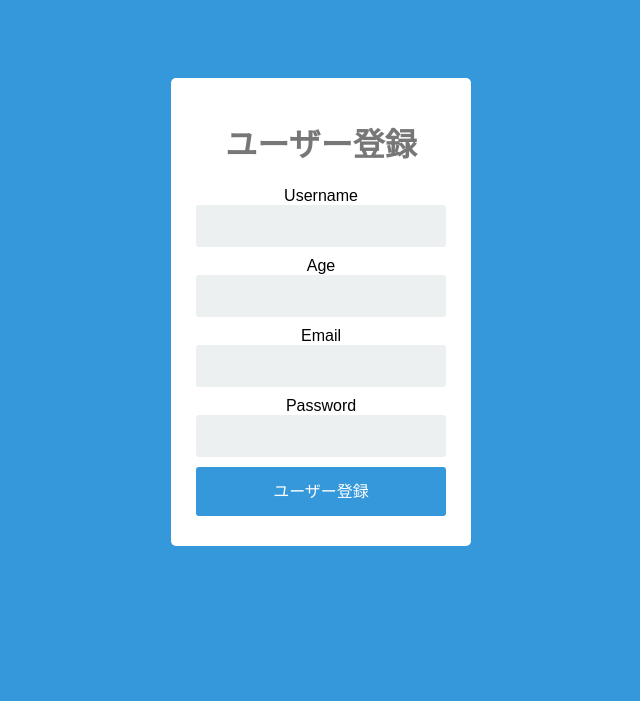
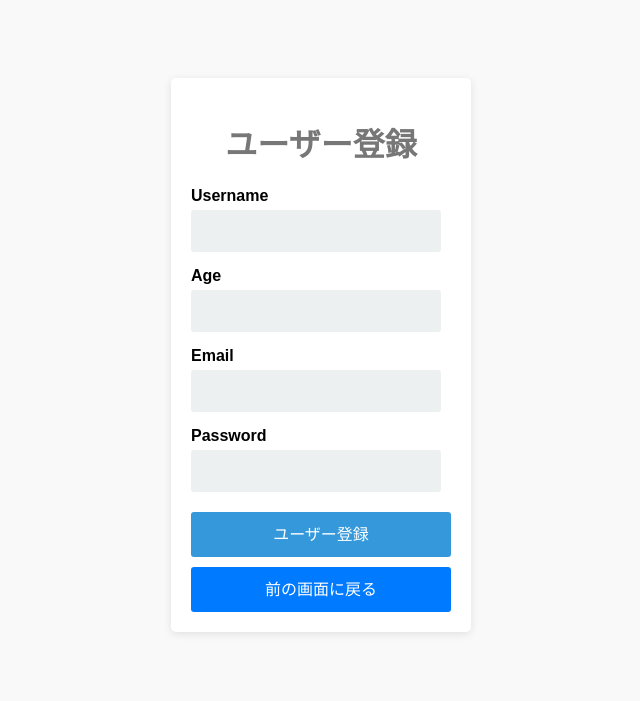
Before and after one commit to koji0805/todo_project, a Django app: template templates/regist.html in a window 1280 px wide. Shown: the top 701 px of the page, without its empty margins (319-959 px from the left). Run offline with Django 3.2, Linux system fonts and the light colour scheme; the template is opened without the code that fills it, so the values that code supplies are empty, except form fields; tables that the repository leaves empty hold one stand-in row (values such as "Sample post"); form fields are guessed from the names that the template uses.

Commit message:
画面８

```diff
--- a/templates/home.html
+++ b/templates/home.html
@@ -7,8 +7,8 @@
     <div class="btn-container text-center">
         {% if user.is_authenticated %}
             <!-- ログインしている場合はログアウトボタンとタスク一覧ボタンを表示 -->
+            <a href="{% url 'accounts:list' %}" class="btn btn-success btn-lg mb-3" style="width: 100%; max-width: 300px;">タスク一覧</a>
             <a href="{% url 'accounts:user_logout' %}" class="btn btn-danger btn-lg mb-3" style="width: 100%; max-width: 300px;">ログアウト</a>
-            <a href="{% url 'accounts:list' %}" class="btn btn-success btn-lg mb-3" style="width: 100%; max-width: 300px;">タスク一覧</a>
         {% else %}
             <!-- ログインしていない場合はログインとユーザー登録ボタンを表示 -->
             <a href="{% url 'accounts:user_login' %}" class="btn btn-primary btn-lg mb-3" style="width: 100%; max-width: 300px;">ログイン</a>
--- a/templates/regist.html
+++ b/templates/regist.html
@@ -15,7 +15,7 @@
 
         body {
             font-family: Arial;
-            background-color: #3498DB;
+            background-color: #f9f9f9;
             padding: 50px;
         }
 
@@ -28,6 +28,7 @@
             background-color: #FFF;
             padding: 20px;
             border-radius: 5px;
+            box-shadow: 0 2px 8px rgba(0, 0, 0, 0.1);
         }
 
         .app-title {
@@ -36,11 +37,18 @@
         }
 
         .register-form {
-            text-align: center;
+            text-align: left;
         }
 
         .control-group {
-            margin-bottom: 10px;
+            margin-bottom: 15px;
+            text-align: left;
+        }
+
+        label {
+            display: block;
+            margin-bottom: 5px;
+            font-weight: bold;
         }
 
         input {
@@ -60,25 +68,33 @@
             box-shadow: none;
         }
 
-        .btn {
-            border: 2px solid transparent;
+        .btn, .back-btn {
+            border: none;
             background: #3498DB;
             color: #ffffff;
             font-size: 16px;
             line-height: 25px;
             padding: 10px 0;
             text-decoration: none;
-            text-shadow: none;
             border-radius: 3px;
-            box-shadow: none;
+            display: block;
+            width: 100%;
+            margin-top: 20px;
+            cursor: pointer;
             transition: 0.25s;
-            display: block;
-            width: 250px;
-            margin: 10px auto;
         }
 
-        .btn:hover {
+        .btn:hover, .back-btn:hover {
             background-color: #2980B9;
+        }
+
+        .back-btn {
+            background-color: #007bff;
+            margin-top: 10px;
+        }
+
+        .back-btn:hover {
+            background-color: #0056b3;
         }
 
         .alert {
@@ -113,12 +129,10 @@
                 <h1>ユーザー登録</h1>
             </div>
 
-            <!-- エラーメッセージをフィールドごとに表示 -->
             <div class="register-form">
                 <form method="POST">
                     {% csrf_token %}
 
-                    <!-- 名前フィールド -->
                     <div class="control-group">
                         {{ form.username.label_tag }}
                         {{ form.username }}
@@ -131,7 +145,6 @@
                         {% endif %}
                     </div>
 
-                    <!-- 年齢フィールド -->
                     <div class="control-group">
                         {{ form.age.label_tag }}
                         {{ form.age }}
@@ -144,7 +157,6 @@
                         {% endif %}
                     </div>
 
-                    <!-- メールアドレスフィールド -->
                     <div class="control-group">
                         {{ form.email.label_tag }}
                         {{ form.email }}
@@ -157,7 +169,6 @@
                         {% endif %}
                     </div>
 
-                    <!-- パスワードフィールド -->
                     <div class="control-group">
                         {{ form.password.label_tag }}
                         {{ form.password }}
@@ -172,6 +183,7 @@
 
                     <button type="submit" class="btn">ユーザー登録</button>
                 </form>
+                <button class="back-btn" onclick="history.back()">前の画面に戻る</button>
             </div>
         </div>
     </div>
```
Also changed, not shown: templates/todo_list.html (+6 -3 lines), templates/user_login.html (+23 -12 lines), db.sqlite3.
